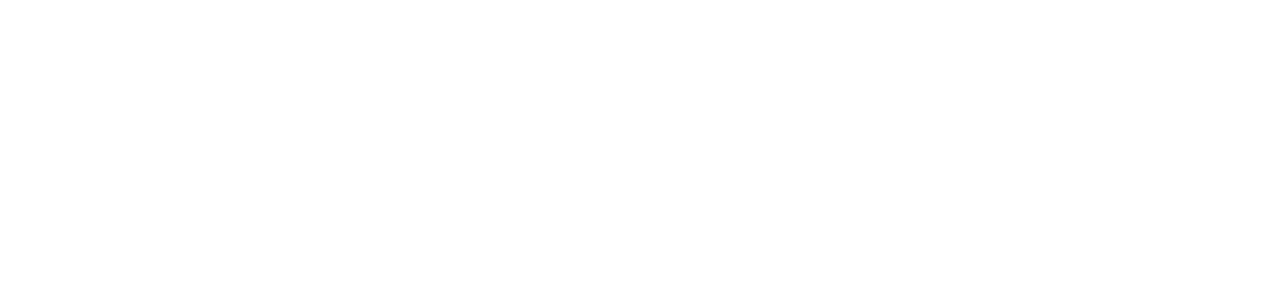
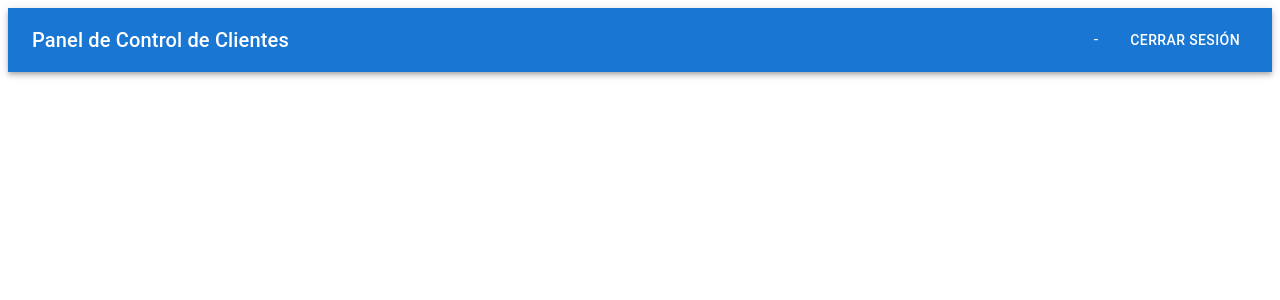
Before and after one commit to DiegoFedericoGabrielRobles/pv_tp_integrador_grupo5, a React (Vite) app in the folder Trabajo_Final_Integrador/: page / in a window 1280 px wide. Shown: the top 300 px of the page. Built offline with nearby package versions, Linux system fonts and the light colour scheme; sample sign-in values are in the browser's storage.

Commit message:
ADD: Header con auntenticacion de login y cierre de sesion

```diff
--- a/Trabajo_Final_Integrador/src/App.jsx
+++ b/Trabajo_Final_Integrador/src/App.jsx
@@ -7,16 +7,21 @@
 import { ListaClientes } from "./views/ListaClientes";
 import { DetalleCliente } from "./views/DetalleCliente";
 
+import { Header } from "./components/layout/Header";
+
 function App() {
   const { admin } = useContext(AdminContext);
 
   return (
+    <>
+      <Header />
       <Routes>
         <Route path="/" element={admin ? <Dashboard /> : <Navigate to="/login" />} />
         <Route path="/login" element={<Login/>} />
         <Route path="/clientes" element={admin ? <ListaClientes /> : <Navigate to="/login" />} />
         <Route path="/clientes/:id" element={admin ? <DetalleCliente /> : <Navigate to="/login" />} />
       </Routes>
+    </>
   );
 }
 
--- a/Trabajo_Final_Integrador/src/components/layout/Header.jsx
+++ b/Trabajo_Final_Integrador/src/components/layout/Header.jsx
@@ -0,0 +1,37 @@
+import { useContext } from "react";
+import { useNavigate } from "react-router-dom";
+import { AdminContext } from "../../context/AdminContext";
+
+import AppBar from "@mui/material/AppBar";
+import Toolbar from "@mui/material/Toolbar";
+import Typography from "@mui/material/Typography";
+import Button from "@mui/material/Button";
+
+export const Header = () => {
+
+    const { admin, logout } = useContext(AdminContext);
+
+    const navigate = useNavigate();
+
+    const cerrarSesion = () => {
+        logout();
+        navigate("/login");
+    };
+
+    return (
+        <AppBar position="static">
+            <Toolbar>
+                <Typography variant="h6" sx={{ flexGrow: 1 }}> Panel de Control de Clientes </Typography>
+                {admin && (
+                    <>
+                        <Typography sx={{ mr: 3 }}> {admin.nombre} - {admin.sector} </Typography>
+
+                        <Button color="inherit" onClick={cerrarSesion}>
+                            Cerrar Sesión
+                        </Button>
+                    </>
+                )}
+            </Toolbar>
+        </AppBar>
+    );
+};
```
Lines whose indentation alone changed are shown as unchanged.
